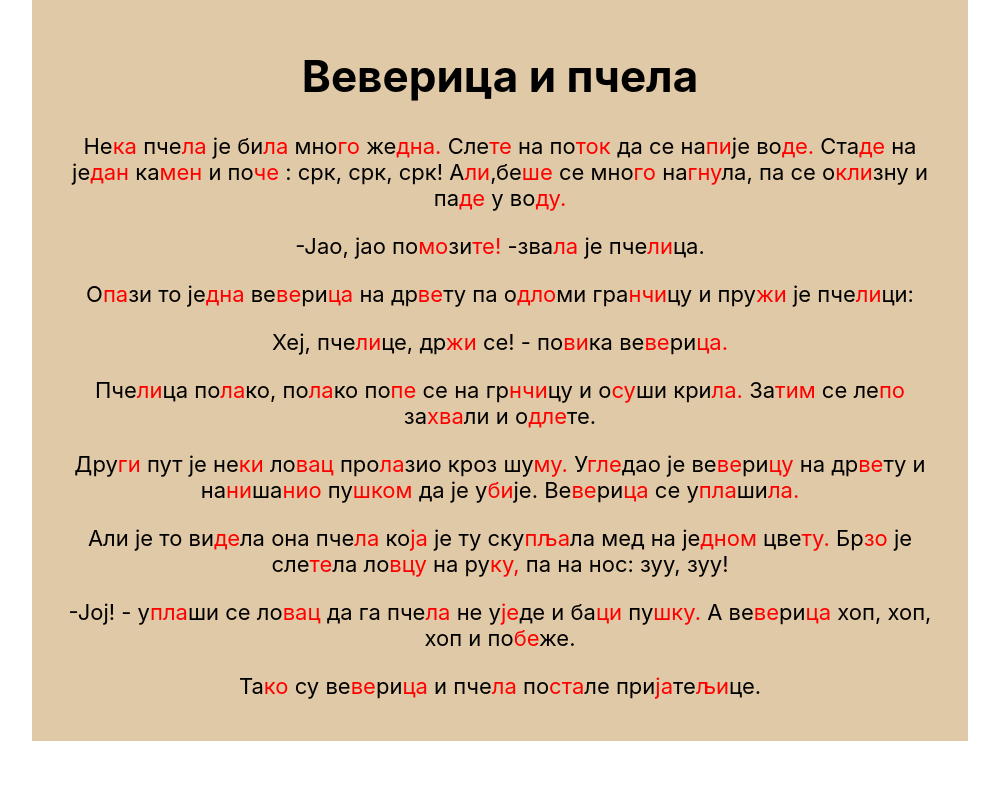
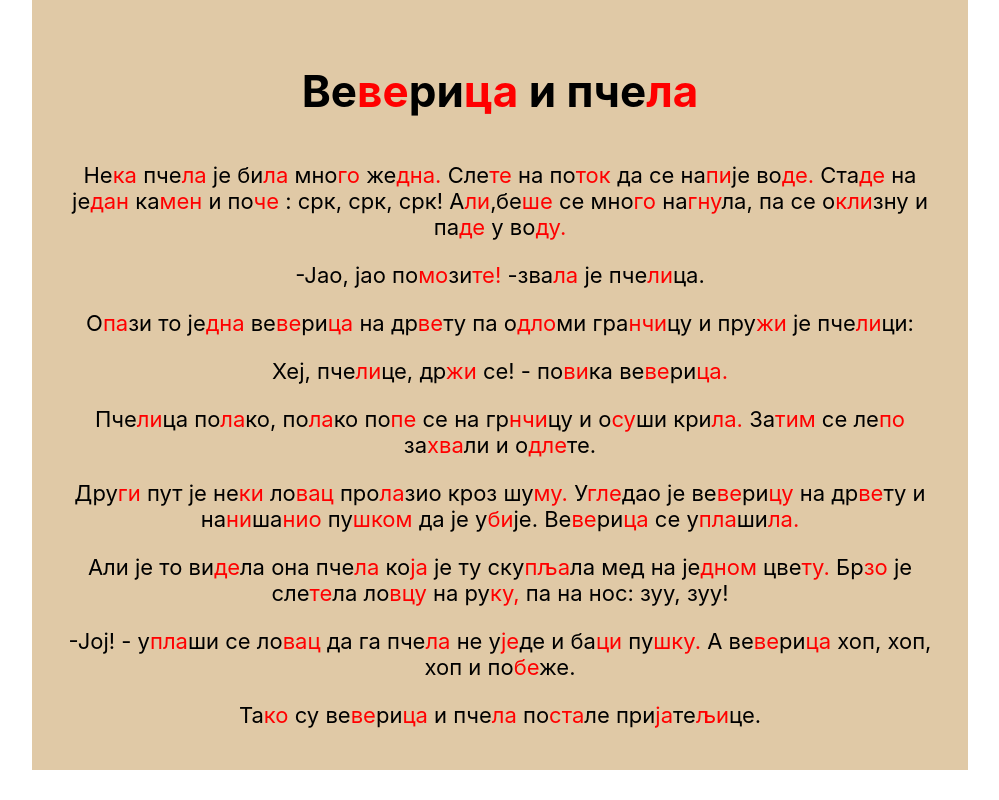
Before and after one commit to mancebre/citanka, a React (Create React App) app: page / in a window 1280 px wide. Shown: the whole page, without its empty margins (140-1139 px from the left). Built offline with nearby package versions, Linux system fonts and the light colour scheme.

Commit message:
story title fix

```diff
--- a/src/components/randomStory/randomStory.tsx
+++ b/src/components/randomStory/randomStory.tsx
@@ -42,7 +42,9 @@ const RandomStory = () => {
 
 	return (
 		<div className='Story'>
-			<h1>{selectedStory.title}</h1>
+			<h1>
+				<Story text={selectedStory.title} />
+			</h1>
 			<Story text={selectedStory.body} />
 		</div>
 	);
```
